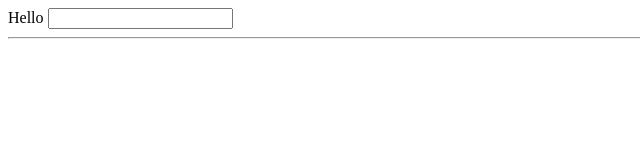
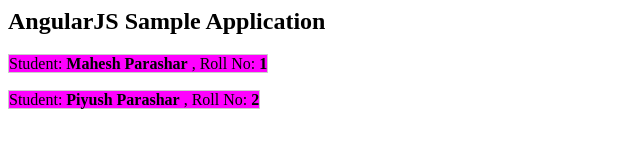
Before and after one commit to ayimdomnic/AngularII, a plain HTML site: page index.html in a window 1280 px wide. Shown: the whole page, without its empty margins (0-640 px from the left). Drawn offline with nearby package versions, Linux system fonts and the light colour scheme.

Commit message:
Getting into the details, error on the views

```diff
--- a/index.html
+++ b/index.html
@@ -1,10 +1,55 @@
+<html>
 
+   <head>
+      <title>Angular JS Custom Directives</title>
+   </head>
 
-<div ng-controller="Controller">
-  Hello <input ng-model='name'> <hr/>
-  <span ng-bind="name"></span> <br/>
-  <span ng:bind="name"></span> <br/>
-  <span ng_bind="name"></span> <br/>
-  <span data-ng-bind="name"></span> <br/>
-  <span x-ng-bind="name"></span> <br/>
-</div>
+   <body>
+      <h2>AngularJS Sample Application</h2>
+
+      <div ng-app = "mainApp" ng-controller = "StudentController">
+         <student name = "Mahesh"></student><br/>
+         <student name = "Piyush"></student>
+      </div>
+
+      <script src = "http://ajax.googleapis.com/ajax/libs/angularjs/1.3.14/angular.min.js"></script>
+
+      <script>
+         var mainApp = angular.module("mainApp", []);
+
+         mainApp.directive('student', function() {
+            var directive = {};
+            directive.restrict = 'E';
+            directive.template = "Student: <b>{{student.name}}</b> , Roll No: <b>{{student.rollno}}</b>";
+
+            directive.scope = {
+               student : "=name"
+            }
+
+            directive.compile = function(element, attributes) {
+               element.css("border", "1px solid #cccccc");
+
+               var linkFunction = function($scope, element, attributes) {
+                  element.html("Student: <b>"+$scope.student.name +"</b> , Roll No: <b>"+$scope.student.rollno+"</b><br/>");
+                  element.css("background-color", "#ff00ff");
+               }
+               return linkFunction;
+            }
+
+            return directive;
+         });
+
+         mainApp.controller('StudentController', function($scope) {
+            $scope.Mahesh = {};
+            $scope.Mahesh.name = "Mahesh Parashar";
+            $scope.Mahesh.rollno  = 1;
+
+            $scope.Piyush = {};
+            $scope.Piyush.name = "Piyush Parashar";
+            $scope.Piyush.rollno  = 2;
+         });
+
+      </script>
+
+   </body>
+</html>
```
Also changed, not shown: 1 other file.
